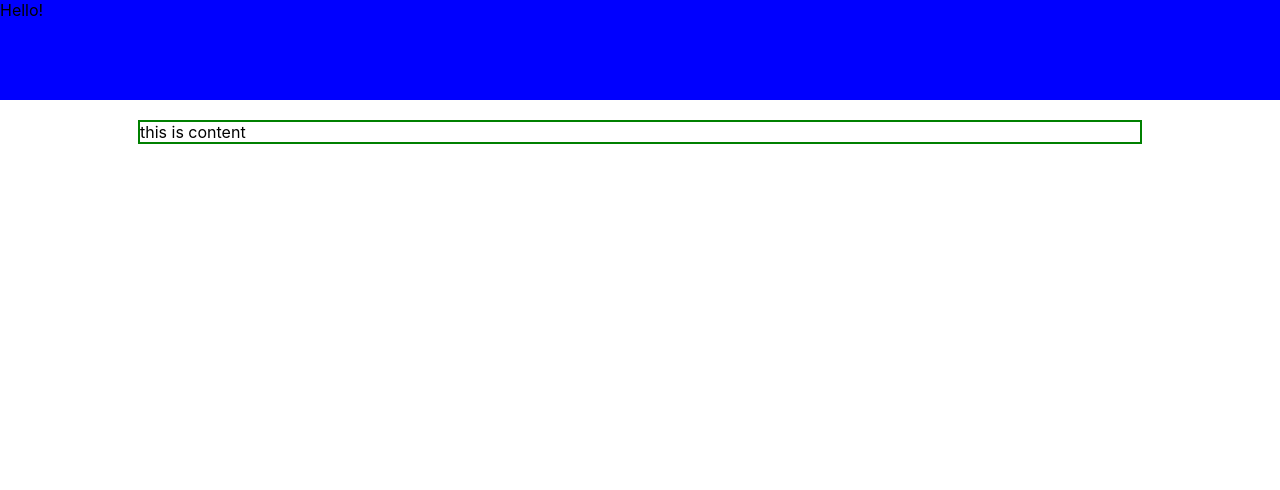
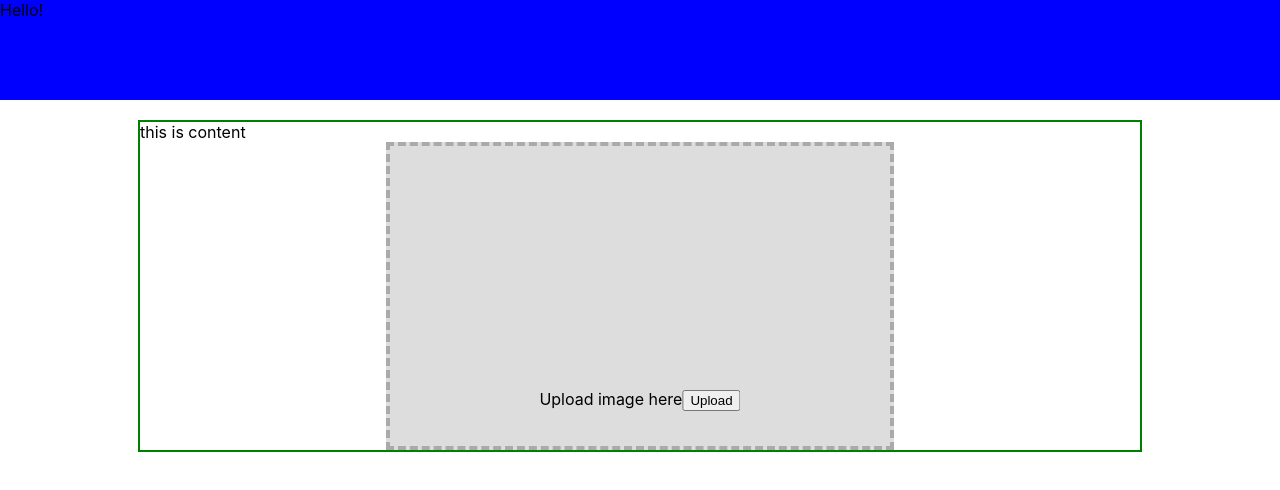
Before and after one commit to jacoblovelace/HooHacks23, a React (Create React App) app in the folder client/: page / in a window 1280 px wide. Shown: the top 490 px of the page. Built offline with nearby package versions, Linux system fonts and the light colour scheme.

Commit message:
added upload image container

```diff
--- a/client/src/components/Content.css
+++ b/client/src/components/Content.css
@@ -4,3 +4,20 @@
     border: 2px solid green;
     margin: 20px auto;
 }
+
+.photo_upload {
+    margin: 0 auto;
+    width: 50%;
+    height: 300px;
+    background-color: #ddd;
+    border: 4px dashed #aaa;
+    text-align: center;
+}
+
+.photo_upload > div {
+    position: absolute;
+    top: 50%;
+    left: 50%;
+    transform: translate(-50%, -50%);
+
+}
--- a/client/src/components/Content.js
+++ b/client/src/components/Content.js
@@ -4,6 +4,12 @@ function Content() {
   return (
     <div className="container">
         this is content
+        <div className="photo_upload">
+            <div>
+                <span>Upload image here</span>
+                <button>Upload</button>
+            </div>
+        </div>
     </div>
   );
 }
```
